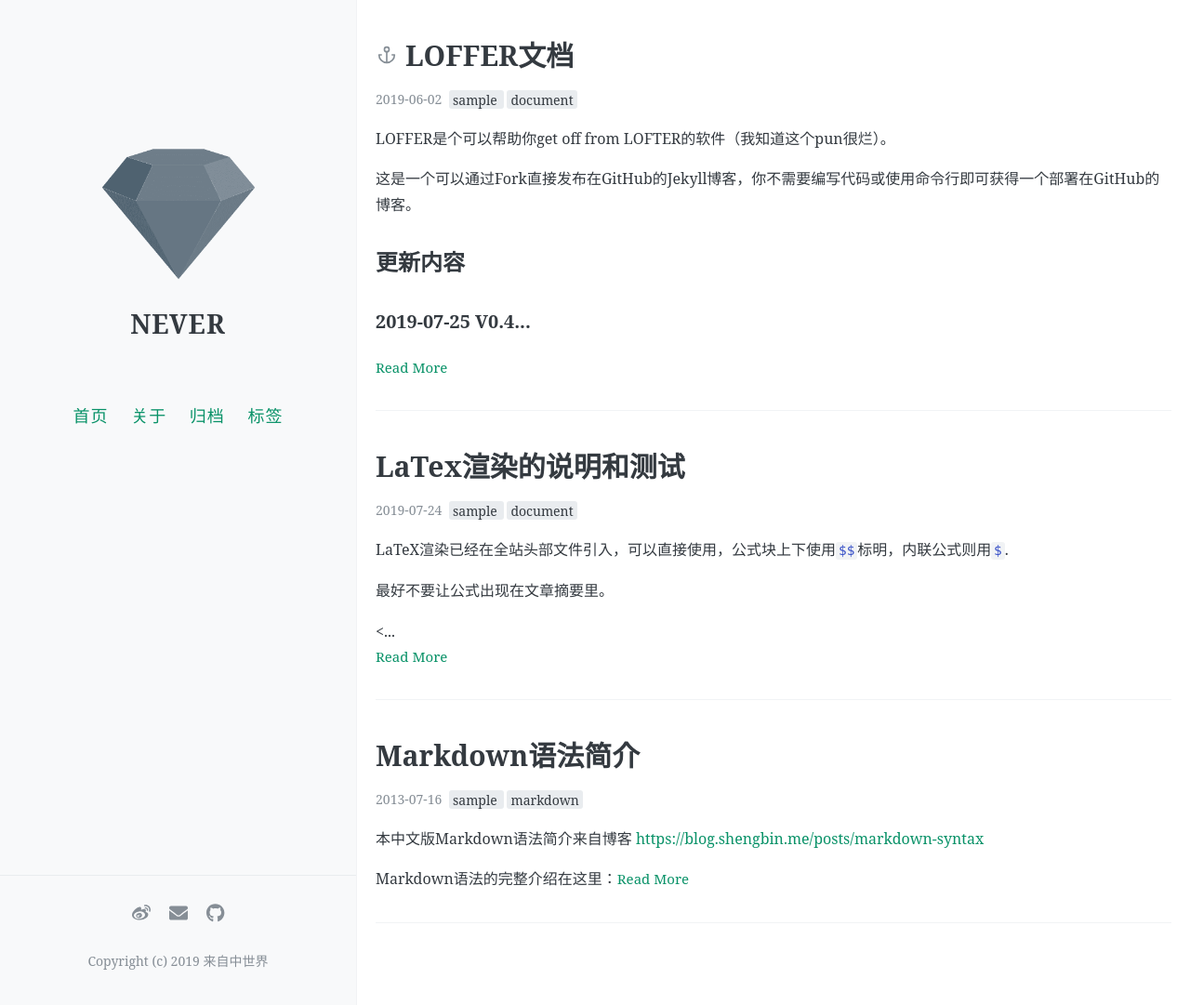
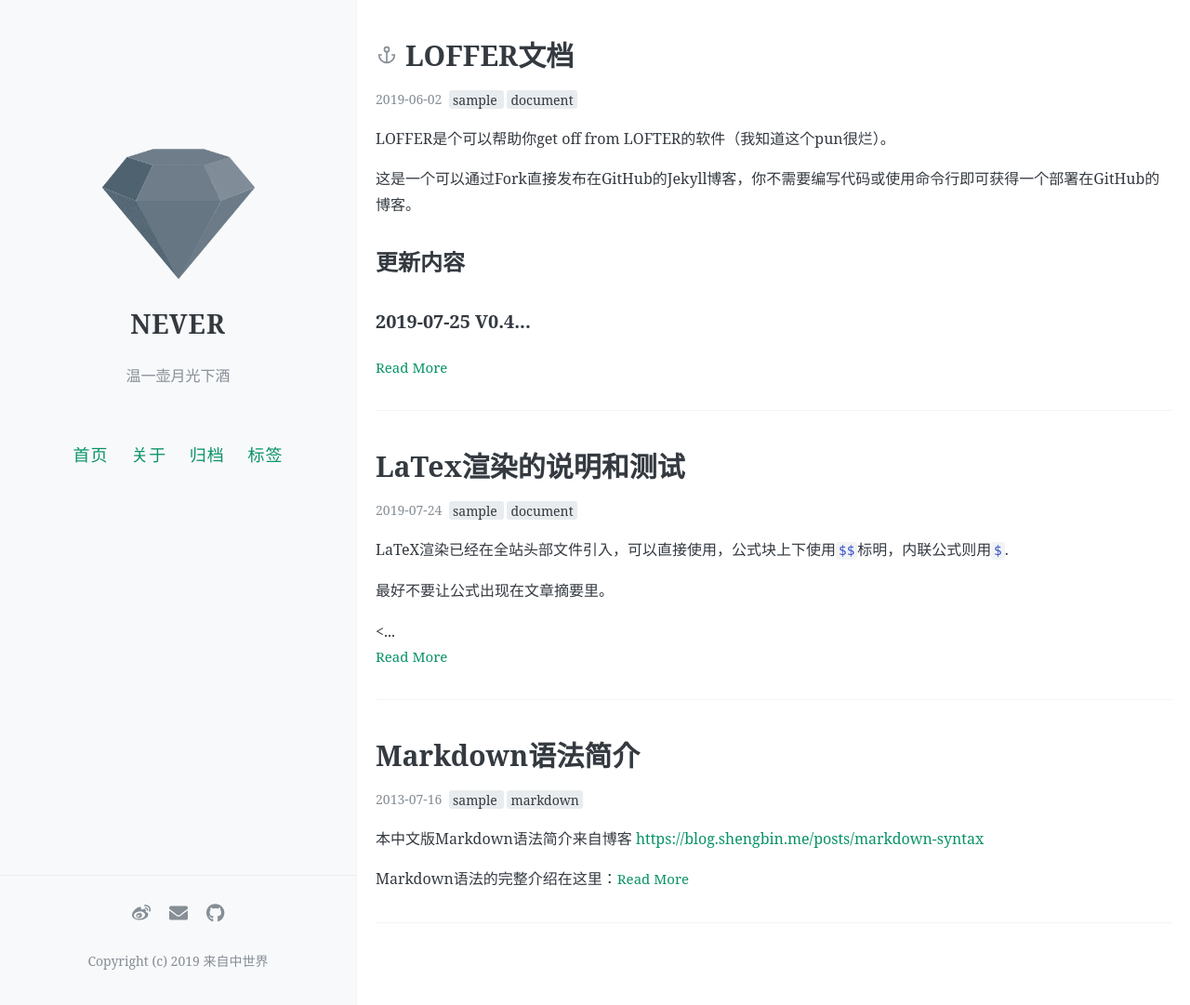
Before and after one commit to FromEndWorld/LOFFER, a Jekyll site: the page built from index.html, in a window 1280 px wide and 1081 px high. Shown: the whole window at 93% size. Built offline with Jekyll 4.4.1, drawn with Linux system fonts in a browser that asks for light colours; nearby versions of some CDN libraries; the list of posts is cut into pages by our own code; comment, search, counter and statistics services are not loaded.

Commit message:
Update _config.yml

```diff
--- a/_config.yml
+++ b/_config.yml
@@ -7,7 +7,7 @@
 # 井号后面的文字是说明文档，不会被程序读取。
 name: NEVER
 # 描述/签名
-description:
+description: 温一壶月光下酒
 
 #
 # 下面的设定都是可选的
```
